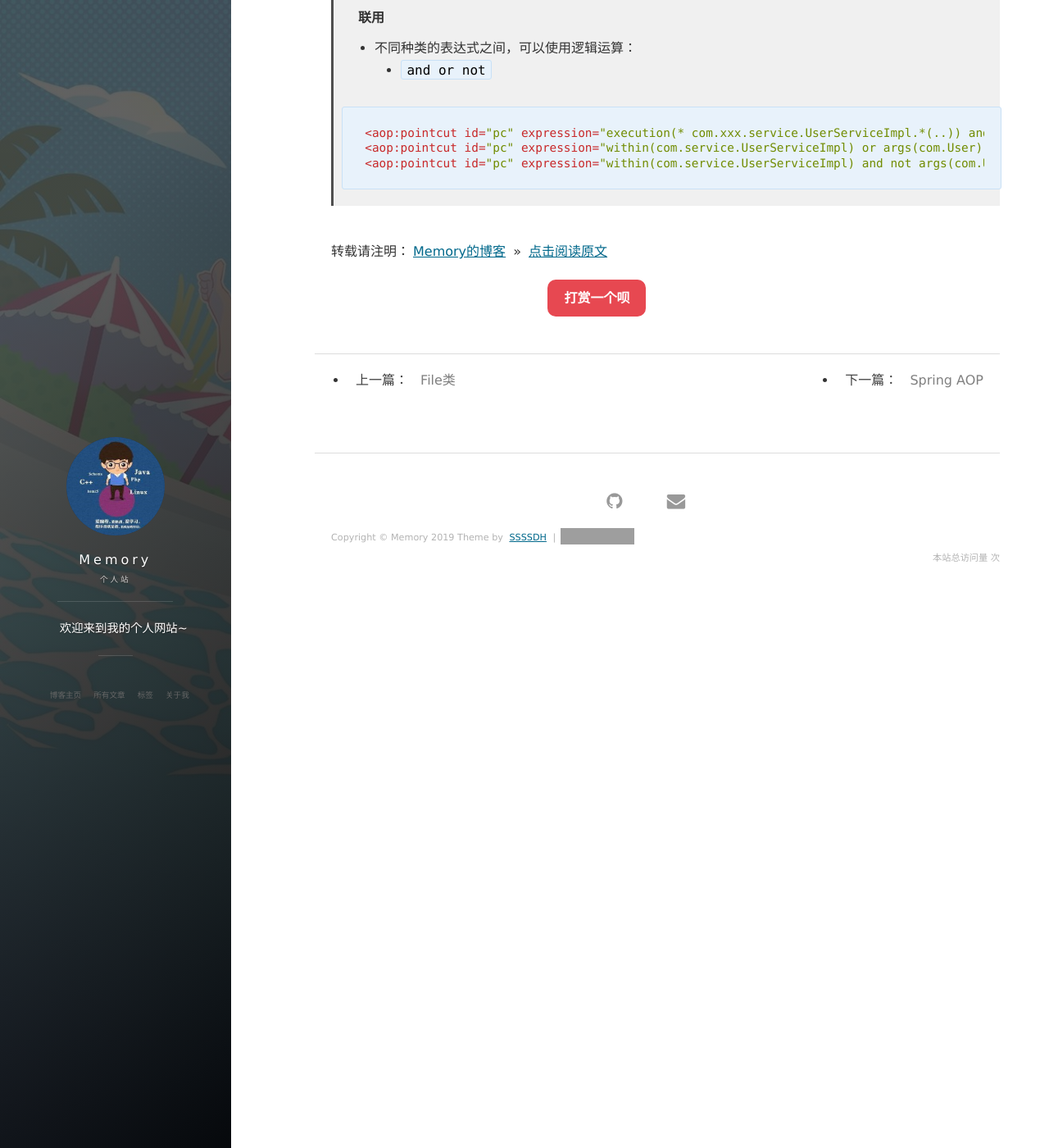
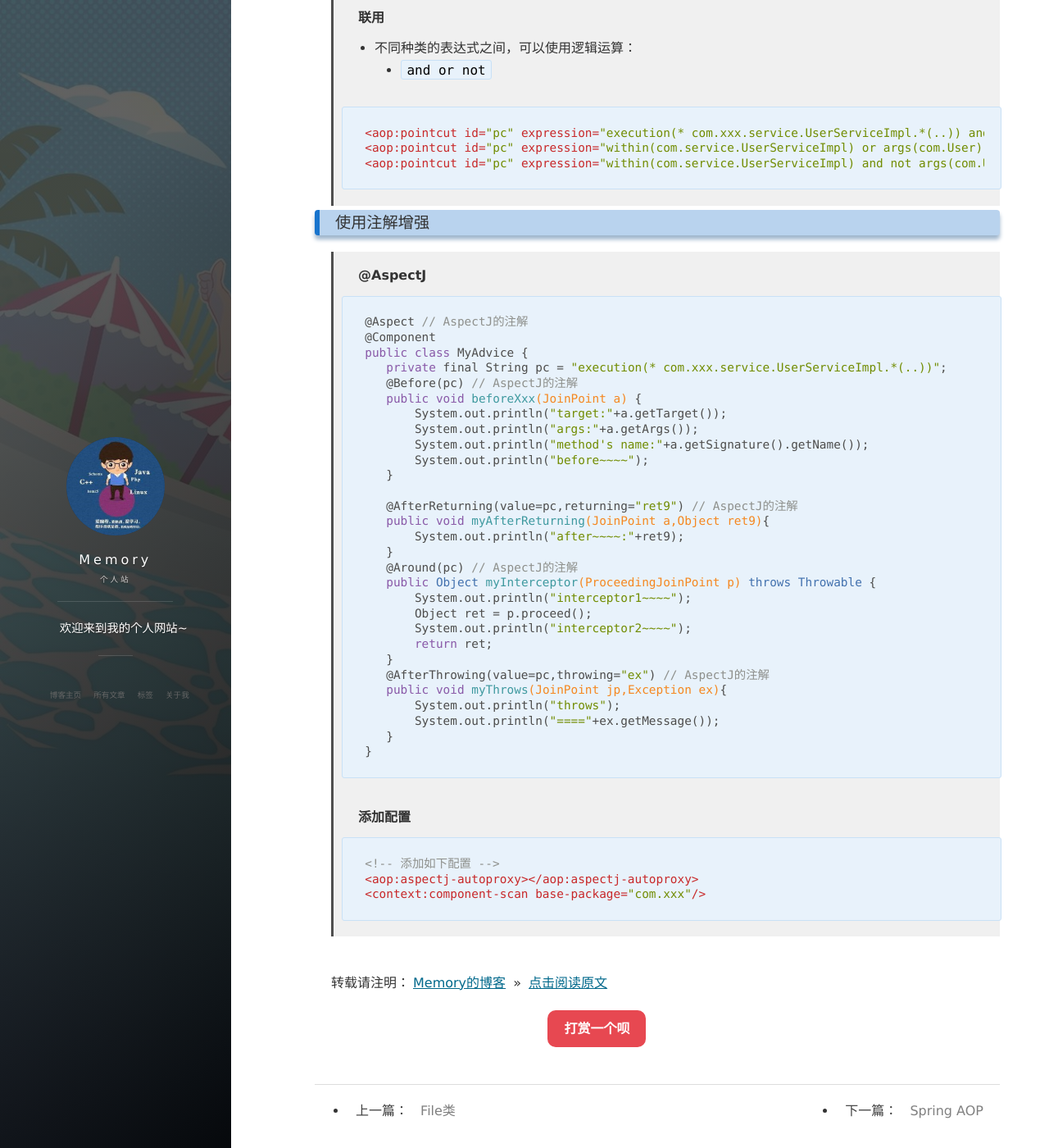
Before and after one commit to dhshenc/dhshenc.github.io, a Jekyll site: the page built from _posts/Spring/2019-11-03-Spring AOP Advice.md, in a window 1280 px wide and 1400 px high, scrolled down 3650 px. Shown: the whole window at 82% size. Built offline with Jekyll 4.4.1, drawn with Linux system fonts in a browser that asks for light colours; nearby versions of some CDN libraries; comment, search, counter and statistics services are not loaded; grey boxes are pictures that could not be loaded.

Commit message:
添加spring整合mybaits，以及修改spring aop advice文章

````diff
--- a/_posts/Spring/2019-11-03-Spring AOP Advice.md
+++ b/_posts/Spring/2019-11-03-Spring AOP Advice.md
@@ -160,6 +160,50 @@ tag: Spring
 > <aop:pointcut id="pc" expression="within(com.service.UserServiceImpl) and not args(com.User)"/>
 >```
 
+### 使用注解增强
+
+> **@AspectJ**
+
+>```java
+>@Aspect // AspectJ的注解
+>@Component
+>public class MyAdvice {
+>    private final String pc = "execution(* com.xxx.service.UserServiceImpl.*(..))";
+>    @Before(pc) // AspectJ的注解
+>    public void beforeXxx(JoinPoint a) {
+>        System.out.println("target:"+a.getTarget());
+>        System.out.println("args:"+a.getArgs());
+>        System.out.println("method's name:"+a.getSignature().getName());
+>        System.out.println("before~~~~");
+>    }
+>
+>    @AfterReturning(value=pc,returning="ret9") // AspectJ的注解
+>    public void myAfterReturning(JoinPoint a,Object ret9){
+>        System.out.println("after~~~~:"+ret9);
+>    }
+>    @Around(pc) // AspectJ的注解
+>    public Object myInterceptor(ProceedingJoinPoint p) throws Throwable {
+>        System.out.println("interceptor1~~~~");
+>        Object ret = p.proceed();
+>        System.out.println("interceptor2~~~~");
+>        return ret;
+>    }
+>    @AfterThrowing(value=pc,throwing="ex") // AspectJ的注解
+>    public void myThrows(JoinPoint jp,Exception ex){
+>        System.out.println("throws");
+>        System.out.println("===="+ex.getMessage());
+>    }
+>}
+>```
+
+> **添加配置**
+
+>```xml
+> <!-- 添加如下配置 -->
+> <aop:aspectj-autoproxy></aop:aspectj-autoproxy>
+> <context:component-scan base-package="com.xxx"/>
+> ```
+
 <br>
 
-转载请注明：[Memory的博客](https://www.shendonghai.com) » [点击阅读原文]()
+转载请注明：[Memory的博客](https://www.shendonghai.com) » [点击阅读原文](http://www.shendonghai.com/2019/11/Spring-AOP-Advice/)
````
Also changed, not shown: _posts/Spring/2019-11-03-Spring整合MyBatis详解.md (added, +335 -0 lines).
